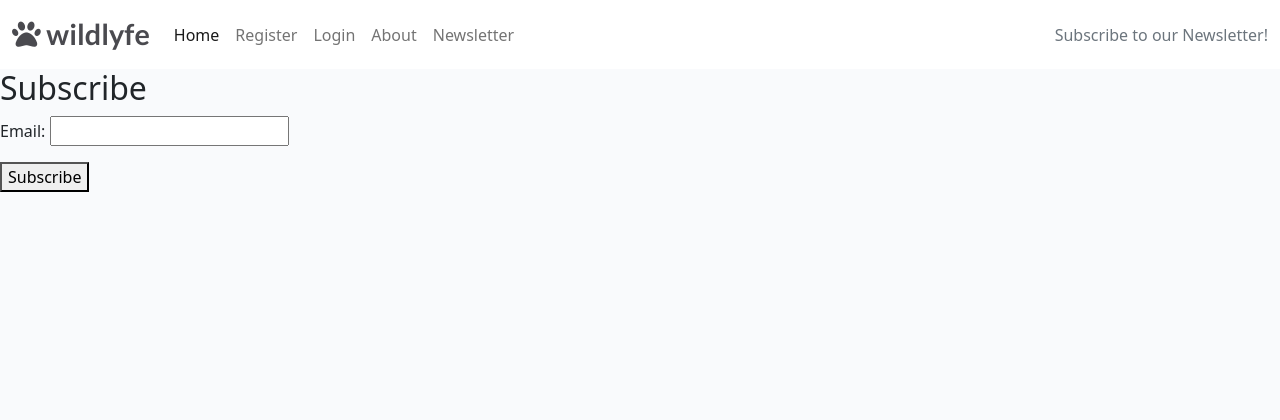
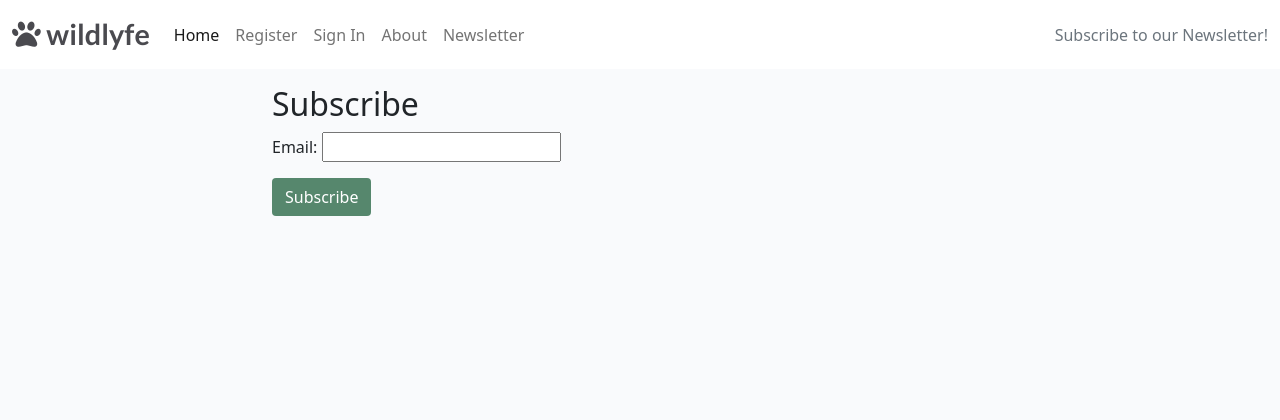
Before and after one commit to ShaneMurphyDev/Project-Portfolio-4, a Django app: page /emailsub/subscribe/ in a window 1280 px wide. Shown: the top 420 px of the page. Run offline with Django 3.2, Linux system fonts and the light colour scheme; some libraries are stand-ins or nearby versions.

Commit message:
changed login/out name to sign in/out

```diff
--- a/templates/base.html
+++ b/templates/base.html
@@ -38,7 +38,7 @@
                     </li>
                     {% if user.is_authenticated %}
                     <li class="nav-item">
-                        <a class="nav-link" href="{% url 'account_logout' %}">Logout</a>
+                        <a class="nav-link" href="{% url 'account_logout' %}">Sign Out</a>
                     </li>
                     <li class="nav-item">
                         <a class="nav-link" href="{% url 'about' %}">About</a>
@@ -54,7 +54,7 @@
                         <a class="nav-link" href="{% url 'account_signup' %}">Register</a>
                     </li>
                     <li class="nav-item">
-                        <a class="nav-link" href="{% url 'account_login' %}">Login</a>
+                        <a class="nav-link" href="{% url 'account_login' %}">Sign In</a>
                     </li>
                     <li class="nav-item">
                         <a class="nav-link" href="{% url 'about' %}">About</a>
--- a/templates/subscription/subscribe.html
+++ b/templates/subscription/subscribe.html
@@ -2,10 +2,16 @@
 
 {% block content %}
 
-<h2>Subscribe</h2>
-<form method="post" action="{% url 'subscribe' %}">
-    {% csrf_token %}
-    {{ form.as_p }}
-    <button type="submit">Subscribe</button>
-</form>
+<div class="container">
+    <div class="row">
+        <div class="col-md-8 mt-3 offset-md-2">
+            <h2>Subscribe</h2>
+            <form method="post" action="{% url 'subscribe' %}">
+                {% csrf_token %}
+                {{ form.as_p }}
+                <button class="btn btn-signup right" type="submit">Subscribe</button>
+            </form>
+        </div>
+    </div>
+</div>
 {%endblock%}
```
